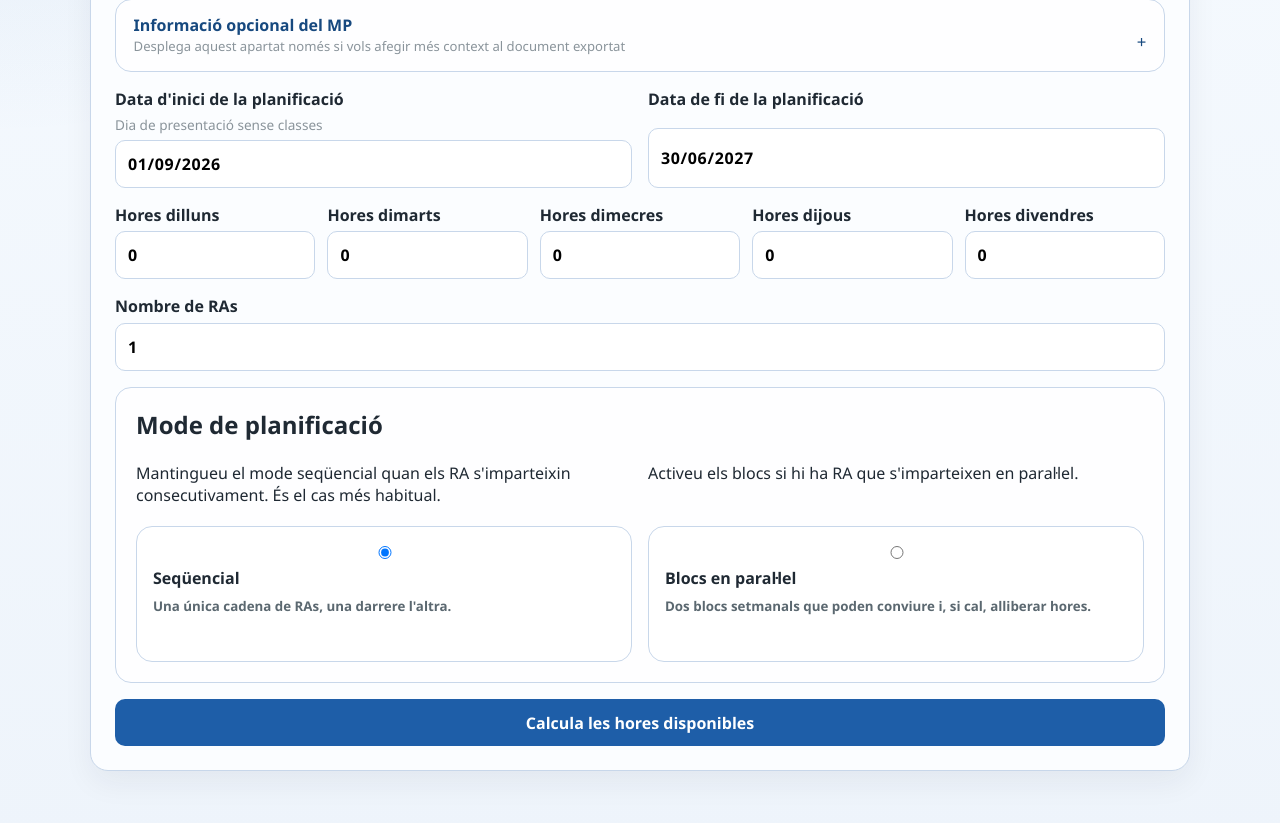
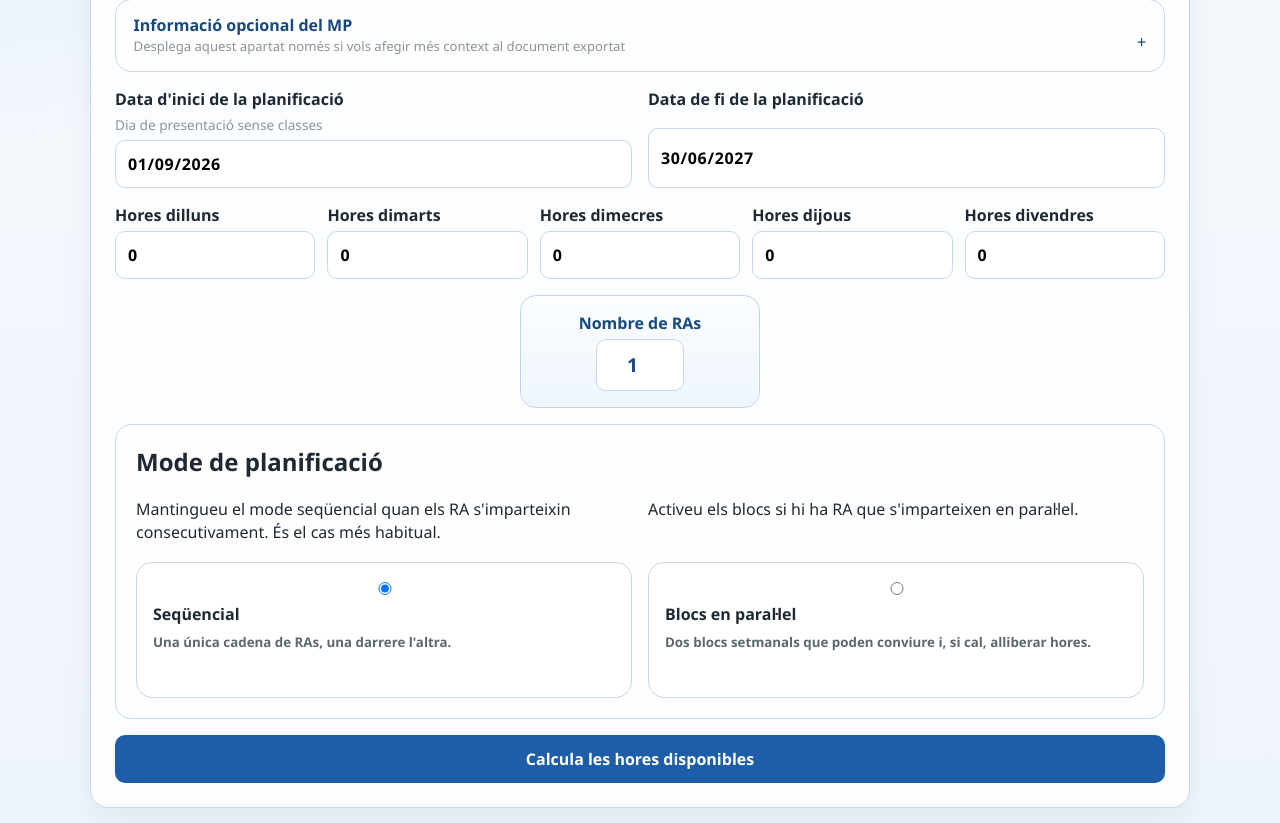
Before and after one commit to Marcos-A/tempo, a FastAPI app: page / in a window 1280 px wide. Shown: the part 444-1267 px from the top of the page. Before the commit the page ends 1239 px from the top, so only its background shows below. Run offline with FastAPI, Linux system fonts and the light colour scheme.

Commit message:
Refine RA count input in step 1

```diff
--- a/app/static/css/app.css
+++ b/app/static/css/app.css
@@ -388,6 +388,37 @@ button:disabled {
   margin: 0;
   color: var(--muted);
   font-size: 0.95rem;
+}
+
+.ra-count-shell {
+  display: flex;
+  justify-content: center;
+}
+
+.ra-count-card {
+  width: min(100%, 15rem);
+  padding: 0.95rem 1.05rem 1rem;
+  border: 1px solid #bfd3ee;
+  border-radius: 16px;
+  background: linear-gradient(180deg, #fbfdff 0%, #eef5fd 100%);
+  box-shadow: inset 0 0 0 1px rgba(255, 255, 255, 0.72);
+  justify-items: center;
+  text-align: center;
+}
+
+.ra-count-label {
+  color: var(--accent-dark);
+  font-weight: 800;
+}
+
+.ra-count-card input {
+  width: 100%;
+  max-width: 5.5rem;
+  padding: 0.7rem 0.75rem;
+  text-align: center;
+  font-size: 1.2rem;
+  font-weight: 700;
+  color: var(--accent-dark);
 }
 
 .section-heading,
--- a/app/templates/teacher/index.html
+++ b/app/templates/teacher/index.html
@@ -78,10 +78,12 @@
       <label>Hores dijous <input type="number" min="0" max="6" name="thursday_hours" value="{{ form.get('thursday_hours', '0') }}" data-weekday-index="3" required /></label>
       <label>Hores divendres <input type="number" min="0" max="6" name="friday_hours" value="{{ form.get('friday_hours', '0') }}" data-weekday-index="4" required /></label>
     </div>
-    <label>
-      Nombre de RAs
-      <input type="number" min="1" max="24" name="ra_count" value="{{ form.get('ra_count', '1') }}" required />
-    </label>
+    <div class="ra-count-shell form-span">
+      <label class="ra-count-card" for="ra-count-input">
+        <span class="ra-count-label">Nombre de RAs</span>
+        <input id="ra-count-input" type="number" min="1" max="24" name="ra_count" value="{{ form.get('ra_count', '1') }}" required />
+      </label>
+    </div>
     <div class="planning-mode card-panel form-span">
       <div class="section-heading">
         <div>
```
